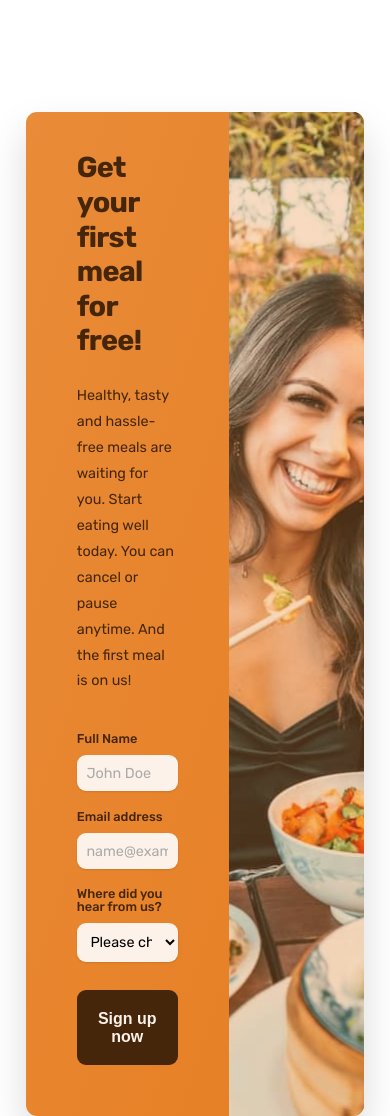
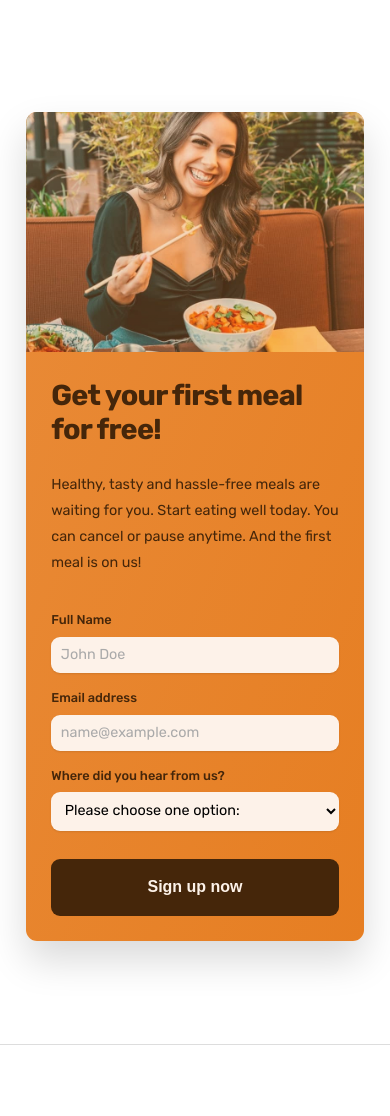
Before and after one commit to Dachi-Laperashvili/Omnifood, a plain HTML site: page index.html in a window 390 px wide. Shown: the part 8048-9164 px from the top of the page. Drawn offline with nearby package versions, Linux system fonts and the light colour scheme.

Commit message:
finished mobile responsive design

```diff
--- a/css/queries.css
+++ b/css/queries.css
@@ -253,7 +253,21 @@
   .testimonials {
     grid-template-columns: 1fr;
   }
+
   .gallery {
     grid-template-columns: repeat(4, 1fr);
   }
+
+  .cta {
+    grid-template-columns: 1fr;
+  }
+
+  .cta-text-box {
+    padding: 3.2rem;
+  }
+
+  .cta-img-box {
+    grid-row: 1;
+    height: 30rem;
+  }
 }
```
